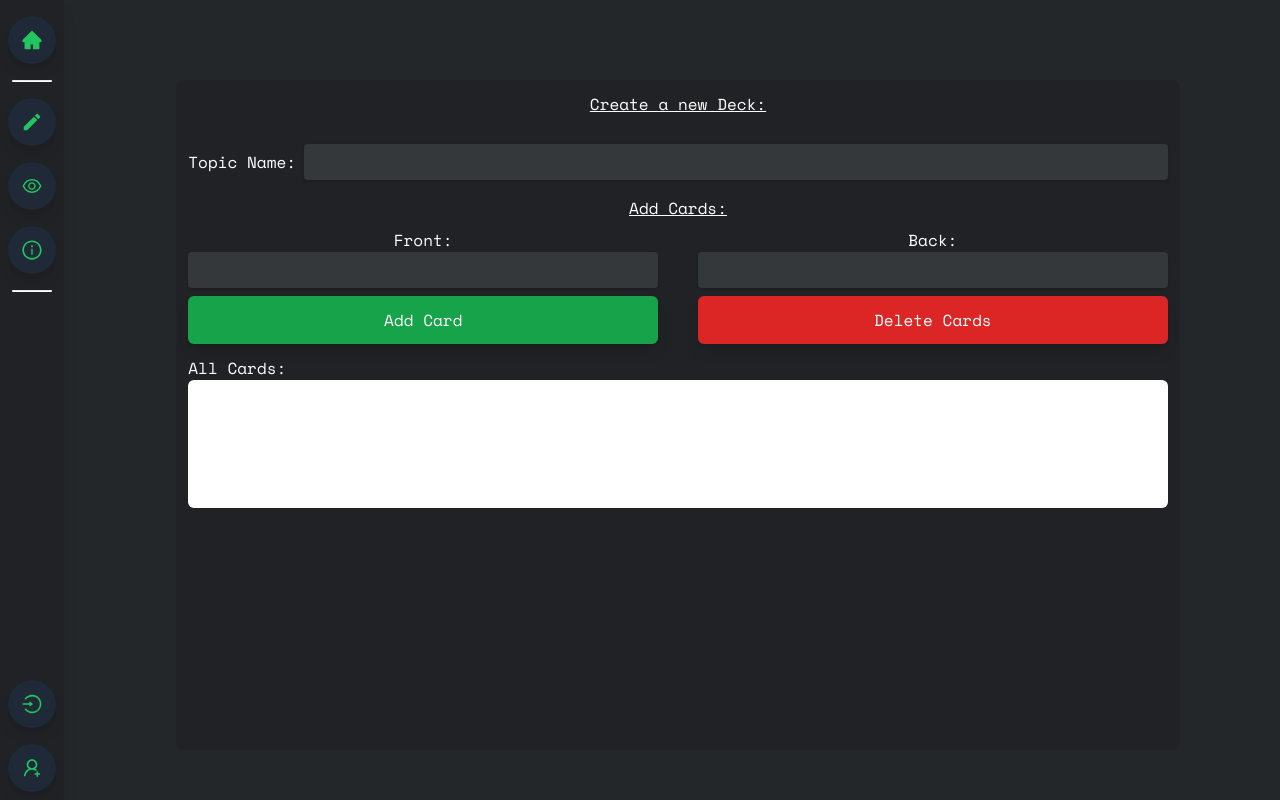
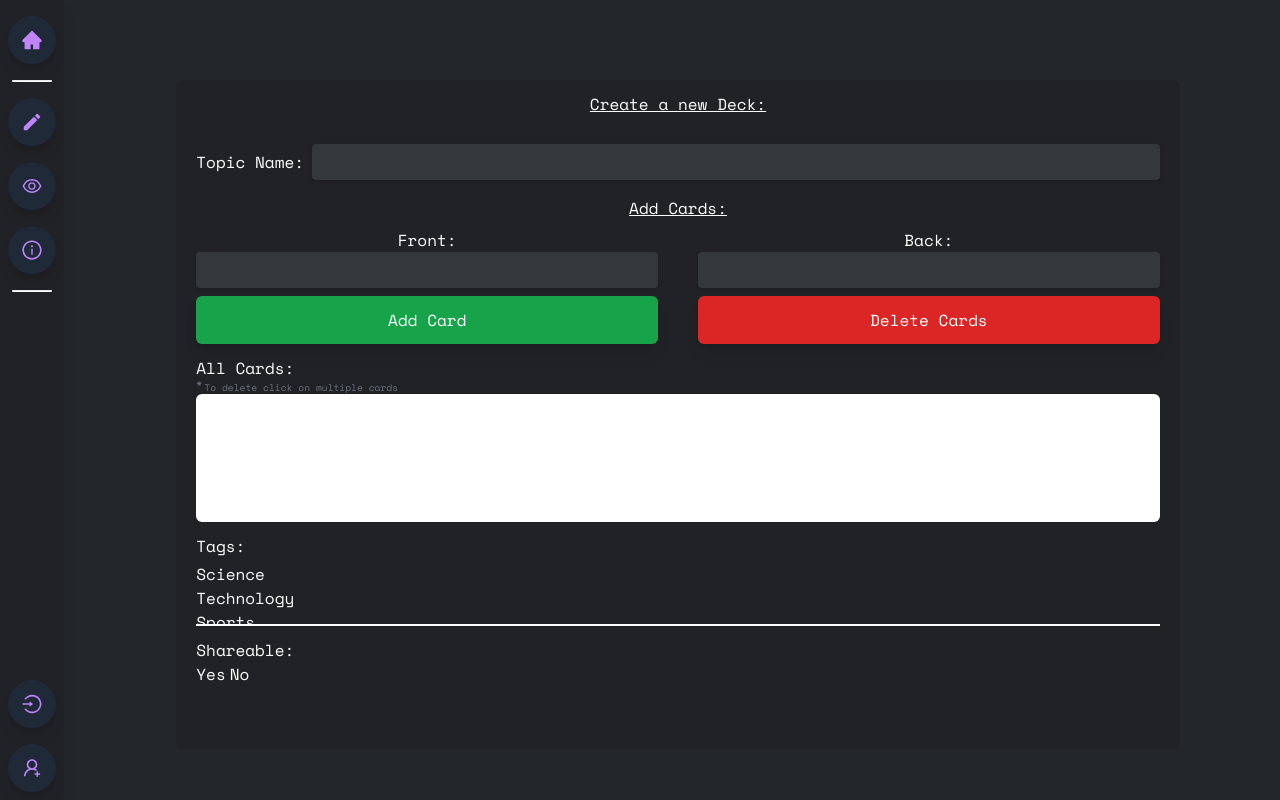
Before and after one commit to CalebCooper18/Flasharer, a React (Vite) app in the folder frontend/: page /create in a window 1280 px wide. Built offline with nearby package versions, Linux system fonts and the light colour scheme.

Commit message:
added select field for tags

```diff
--- a/frontend/src/app/reducers/notificationReducer.ts
+++ b/frontend/src/app/reducers/notificationReducer.ts
@@ -33,7 +33,7 @@ export const {createNotification, deleteNotification} = notificationSlice.action
 
 let timer: ReturnType<typeof setTimeout>
 
-export function createAndDeleteNotifcation(notification: INotification)
+export function createAndDeleteNotification(notification: INotification)
 {
     return (dispatch: Dispatch<AnyAction>) => {
         dispatch(createNotification(notification));
--- a/frontend/src/components/DeckDisplay.tsx
+++ b/frontend/src/components/DeckDisplay.tsx
@@ -15,7 +15,7 @@ export default function DeckDisplay({deck, location}: Props) {
         <p className='text-xs line-clamp-2'>Number of cards: {deck.cards.length}</p>
         <p className='text-xs truncate'>Likes: {deck.likes}</p>
         <div className='absolute flex flex-col justify-center items-center scale-0 w-full h-full
-        top-0 left-0 origin-center bg-green-900 opacity-90 group-hover:scale-100
+        top-0 left-0 origin-center bg-purple-900 opacity-90 group-hover:scale-100
         transition-all duration-200 font-black '>
             <button className='hover:underline hover:text-black'>View</button>
             <button className='hover:underline hover:text-black'>Edit</button>
--- /dev/null
+++ b/frontend/src/components/TagsSelect.tsx
@@ -0,0 +1,31 @@
+import { AllTags } from "../utils/constants";
+
+interface Props {
+    tags: string[];
+    setTags: React.Dispatch<React.SetStateAction<string[]>>
+}
+
+export default function TagsSelect({tags, setTags}: Props) {
+
+    function handleClick(tag: string)
+    {
+        const optionSelected = tag
+        if(tags.includes(optionSelected))
+        {
+            setTags(tags.filter(option => option !== optionSelected))
+        }
+        else
+        {
+            setTags(prev => [...prev, optionSelected])
+        }
+    }
+  return (
+    <div className="w-full border-b-2 border-solid border-white overflow-y-scroll max-h-16">
+        {AllTags.map(tag =>(
+            <button className={`text-left w-full hover:cursor-pointer hover:bg-purple-400
+            ${tags.includes(tag) ? 'bg-purple-400': ''}`}
+            type="button" key={tag} onClick={() => handleClick(tag)}>{tag}</button>
+        ))}
+    </div>
+  )
+}
--- a/frontend/src/index.css
+++ b/frontend/src/index.css
@@ -27,8 +27,8 @@ body
     .icon-btn
     {
         @apply relative flex justify-center items-center h-8 w-8
-                my-2 mx-auto shadow-lg bg-gray-800 text-green-500
-                hover:bg-green-600 hover:text-white rounded-3xl
+                my-2 mx-auto shadow-lg bg-gray-800 text-purple-400
+                hover:bg-purple-600 hover:text-white rounded-3xl
                 hover:rounded-xl transition-all duration-300 ease-linear
                 hover:cursor-pointer xss:h-12 xss:w-12
     }
@@ -49,7 +49,7 @@ body
     {
         @apply relative tracking-widest text-lg after:content-[''] after:absolute my-3 overflow-y-scroll
         after:top-5 after:scale-0 after:w-full after:h-0.5 after:left-0 after:hover:scale-100
-        after:bg-green-500 after:origin-left after:transition-all after:duration-700
+        after:bg-purple-500 after:origin-left after:transition-all after:duration-700
         transition-all duration-200
 
     }
@@ -63,13 +63,13 @@ body
     {
         @apply shadow appearance-none bg-textboxDark
         rounded w-full py-2 px-3 leading-tight text-gray-400 focus:outline-none
-      focus:outline-vistaBlue
+      focus:outline-purple-400
         transition-all duration-100
     }
 
     .form-button {
-        @apply bg-vistaBlue p-2 w-full rounded-md text-base xss:text-2xl
-        transition-all duration-500 hover:bg-darkenVistaBlue
+        @apply bg-purple-500 p-2 w-full rounded-md text-base xss:text-2xl
+        transition-all duration-500 hover:bg-purple-600 active:scale-95;
     }
 
     .form-card-button-template {
--- a/frontend/src/pages/Create.tsx
+++ b/frontend/src/pages/Create.tsx
@@ -1,9 +1,12 @@
 import { useState } from "react"
-import { CreateCard} from "../types";
+import { CreateCard } from "../types";
 import {v4 as uuid} from 'uuid'
+
 import CardListItem from "../components/CardListItem";
+import TagsSelect from "../components/TagsSelect";
+
 import { useAppDispatch } from "../app/hooks";
-import { createAndDeleteNotifcation } from "../app/reducers/notificationReducer";
+import { createAndDeleteNotification } from "../app/reducers/notificationReducer";
 
 
 export default function Create() {
@@ -12,21 +15,24 @@ export default function Create() {
     const [subject, setSubject] = useState('');
     const [answer, setAnswer] = useState('');
     const [cards, setCards] = useState<CreateCard[]>([]);
-    const [selctedCards, setSelectedCards] = useState<string[]>([]);
+    const [selectedCards, setSelectedCards] = useState<string[]>([]);
+    const [tags, setTags] = useState<string[]>([])
     const dispatch = useAppDispatch();
+
+    console.log(tags);
 
     function handleAddCard()
     {
         if(!subject || !answer)
         {
-            handleDispatchNotifcations('error', 'Missing subject or answer field');
+            handleDispatchNotifications('error', 'Missing subject or answer field');
             return;
         }
         const id = uuid()
         setCards(prev => [...prev, {subject, answer, id}])
         setSubject('');
         setAnswer('');
-        handleDispatchNotifcations('success', 'Card Added');
+        handleDispatchNotifications('success', 'Card Added');
     }
 
     function handleCardClick(id: string)
@@ -45,25 +51,25 @@ export default function Create() {
 
     function handleDeleteCards()
     {
-        if(selctedCards.length === 0)
+        if(selectedCards.length === 0)
         {
-            handleDispatchNotifcations('error', 'No cards selected to delete');
+            handleDispatchNotifications('error', 'No cards selected to delete');
             return;
         }
-        setCards(cards.filter(card => !selctedCards.includes(card.id as string)))
+        setCards(cards.filter(card => !selectedCards.includes(card.id as string)))
         setSelectedCards([]);
-        handleDispatchNotifcations('success', 'Cards Deleted');
+        handleDispatchNotifications('success', 'Cards Deleted');
 
     }
 
-    function handleDispatchNotifcations(type: string, message: string)
+    function handleDispatchNotifications(type: string, message: string)
     {
-        dispatch(createAndDeleteNotifcation({type, message}))
+        dispatch(createAndDeleteNotification({type, message}))
     }
 
   return (
     <div className="h-[800px] pt-10 w-full flex flex-col justify-center items-center text-white xss:h-[750px] xss:pt-20">
-        <div className="bg-primary h-full w-5/6 rounded-lg py-4 px-3">
+        <div className="bg-primary h-full w-5/6 rounded-lg py-4 px-5">
             <form className="w-full flex flex-col items-center gap-1 sm:gap-3">
                 <h3 className="underline leading-4 mb-5 text-center">Create a new Deck:</h3>
                 <div className="w-full flex gap-2 items-center flex-col sm:flex-row">
@@ -99,14 +105,25 @@ export default function Create() {
                 </div>
                 <div className="flex w-full flex-col">
                     <h3>All Cards:</h3>
+                    <small className="relative ml-2 text-gray-500 before:content-['*'] before:absolute
+                    before:-top-1 before:-left-2 text-tiny">To delete click on multiple cards</small>
                     <ul className="bg-white w-full h-32 rounded-md overflow-y-scroll text-black">
                         {cards.map(card => (
                         <CardListItem key={card.id} front={card.subject} back={card.answer}
-                        handleClick={() => handleCardClick(card.id as string)} selected={selctedCards.includes(card.id as string)}/>
+                        handleClick={() => handleCardClick(card.id as string)} selected={selectedCards.includes(card.id as string)}/>
                         ))}
                     </ul>
                 </div>
-                <div className="flex w-full justify-between items-center">
+                <div className="w-full">
+                    <h3 className="mb-1">Tags:</h3>
+                    <TagsSelect tags={tags} setTags={setTags} />
+                </div>
+                <div className="w-full">
+                    <h3>Shareable:</h3>
+                    <div className="inline-flex gap-1">
+                        <button>Yes</button>
+                        <button>No</button>
+                    </div>
                 </div>
             </form>
         </div>
--- a/frontend/src/pages/Login.tsx
+++ b/frontend/src/pages/Login.tsx
@@ -1,5 +1,6 @@
 import { SyntheticEvent, useState } from 'react'
 import { Link } from 'react-router-dom'
+
 import { useAppDispatch } from '../app/hooks';
 import { loginUser } from '../app/reducers/userReducer';
 
--- a/frontend/src/pages/MyAccount.tsx
+++ b/frontend/src/pages/MyAccount.tsx
@@ -1,7 +1,10 @@
 import { useEffect } from "react"
+
+import Deck from "../components/DeckDisplay";
+
+
 import { useAppSelector, useAppDispatch } from "../app/hooks";
 import { initializeUserDecks } from "../app/reducers/deckReducer";
-import Deck from "../components/DeckDisplay";
 
 export default function MyAccount() {
 
--- a/frontend/src/pages/Register.tsx
+++ b/frontend/src/pages/Register.tsx
@@ -1,5 +1,6 @@
 import { SyntheticEvent, useState } from 'react'
 import { Link } from 'react-router-dom';
+
 import { createUser } from '../app/reducers/userReducer';
 import { useAppDispatch } from '../app/hooks';
 
--- a/frontend/src/utils/constants.ts
+++ b/frontend/src/utils/constants.ts
@@ -1 +1,4 @@
 export const baseURl = 'http://localhost:3001/api';
+
+export const AllTags = ['Science', 'Technology', 'Sports', 'History', 'Geography', 'Maths', 'English',
+'Physics', 'Biology', 'Chemistry', 'Languages', 'Social Science', 'General Knowledge'];
--- a/frontend/tailwind.config.js
+++ b/frontend/tailwind.config.js
@@ -10,8 +10,6 @@ export default {
         primary: '#202225',
         secondary: '#23272A',
         textboxDark: '#35383a',
-        vistaBlue: '#738ADB',
-        darkenVistaBlue: '#6479c4'
       },
       screens: {
         xss: '450px'
@@ -19,6 +17,9 @@ export default {
       fontFamily:
       {
         mono_space: ['Space Mono', 'monospace']
+      },
+      fontSize: {
+        tiny: '0.6rem'
       },
       keyframes :
       {
```
Also changed, not shown: frontend/src/app/reducers/userReducer.ts (+6 -6 lines).
